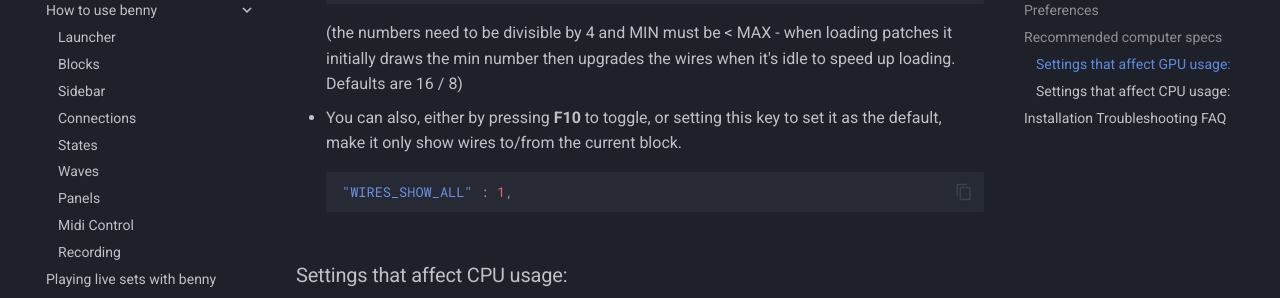
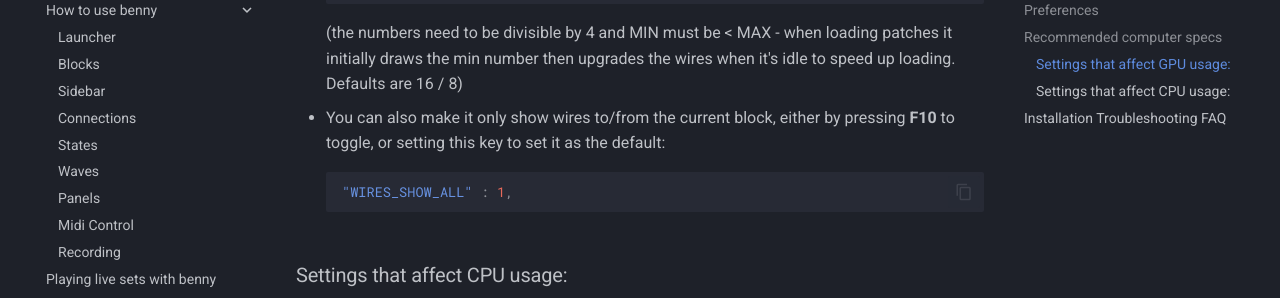
Before and after one commit to playbenny/benny_manual, an MkDocs documentation site: the page built from docs/installation.md, in a window 1280 px wide and 900 px high, scrolled down 2377 px. Shown: the part 152-450 px from the top of the window. Built offline with MkDocs 1.6.1 and Material for MkDocs 9.7.7, drawn with Linux system fonts in a browser that asks for light colours; comment, search, counter and statistics services are not loaded.

````diff
--- a/docs/installation.md
+++ b/docs/installation.md
@@ -75,7 +75,7 @@ We've tested benny on a variety of systems; the aim is for it to be useable on a
 
     (the numbers need to be divisible by 4 and MIN must be < MAX - when loading patches it initially draws the min number then upgrades the wires when it's idle to speed up loading. Defaults are 16 / 8)
 
-- You can also, either by pressing **F10** to toggle, or setting this key to set it as the default, make it only show wires to/from the current block.
+- You can also make it only show wires to/from the current block, either by pressing **F10** to toggle, or setting this key to set it as the default:
 
     ```json
     "WIRES_SHOW_ALL" : 1,
````
